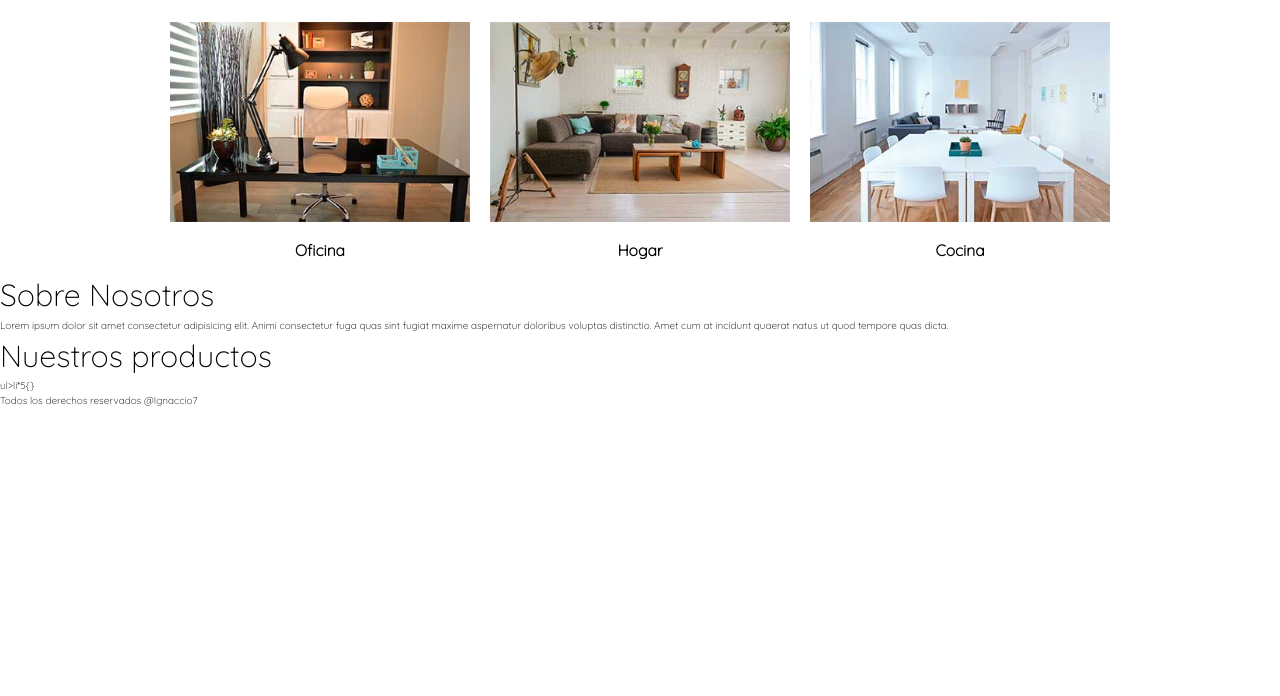
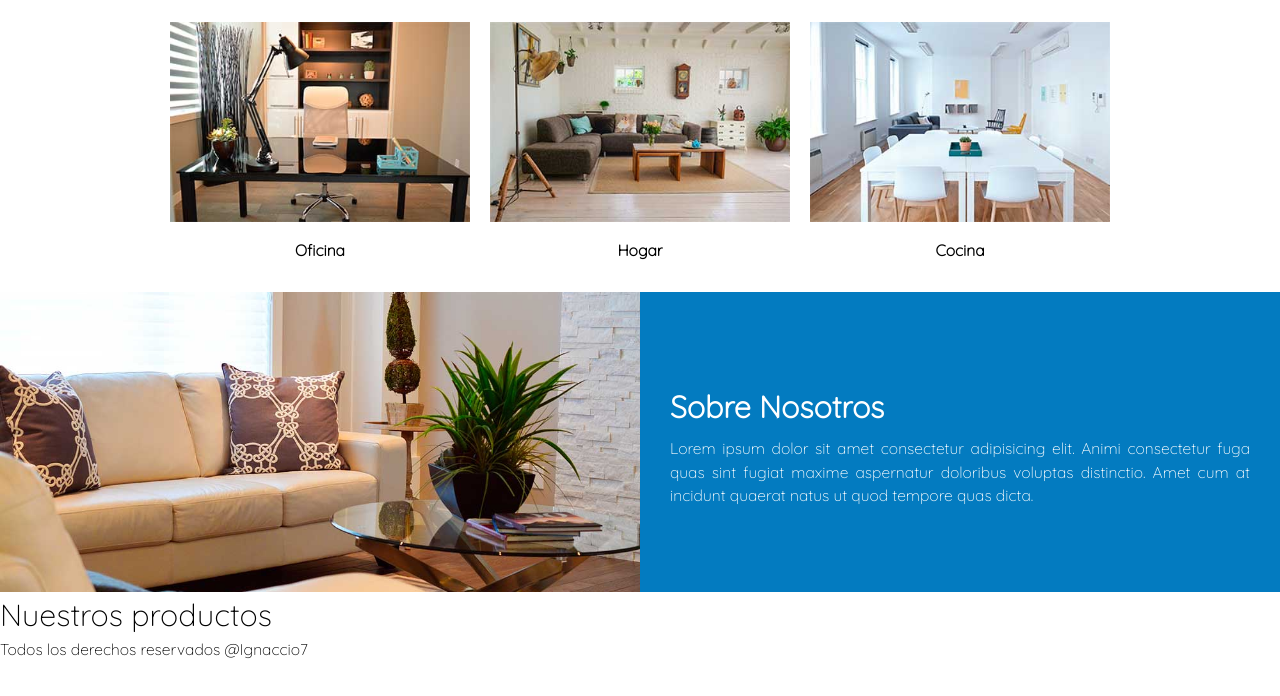
Before and after one commit to ignaccio7/20ProyectosHTMLCSS, a plain HTML site: page ecommerce/index.html in a window 1280 px wide. Shown: the part 765-1461 px from the top of the page. Before the commit the page ends 1173 px from the top, so only its background shows below. Drawn offline with Linux system fonts and the light colour scheme; files whose address does not match are found by name.

Commit message:
Proyecto1 Avanzando seccion sobre nosotros

```diff
--- a/ecommerce/estilosIndex.css
+++ b/ecommerce/estilosIndex.css
@@ -130,6 +130,10 @@ a{
     font-size: var(--step-1);
 }
 
+p{
+    font-size: var(--step-1);
+}
+
 img {
     max-width: 100%;
     height: auto;
@@ -225,3 +229,34 @@ header a:hover{
     background-color: var(--first-color);
     color: #fff;
 }
+
+/**************** About Us **/
+.about-us{
+    margin-top: 2rem;
+    background-color: var(--first-color);
+    color: var(--white-color);
+    display: flex;
+    flex-wrap: wrap;
+    min-height: 30rem;
+    align-items: center;
+}
+.about-us .image{
+    flex: 1 0 35rem;
+    height: 300px;
+    background-color: red;
+    background-image: url('assets/images/nosotros.jpg');
+    background-size: cover;
+    background-repeat: no-repeat;
+    background-position: center;
+}
+
+.about-us h2{
+    font-weight: 600;
+    line-height: 2;
+}
+
+.about-us .description{
+    flex: 1 0 35rem;
+    padding: 3rem;
+    text-align: justify;
+}
--- a/ecommerce/index.html
+++ b/ecommerce/index.html
@@ -49,19 +49,21 @@
     </section>
     <!--------------------CATEGORIES PRODUCTS-------------------->
 
-    <section>
-        <div>
+    <!--------------------ABOUT US-------------------->
+    <section class="about-us">
+        <div class="image">
+        </div>
+        <div class="description">
             <h2>Sobre Nosotros</h2>
             <p>Lorem ipsum dolor sit amet consectetur adipisicing elit. Animi consectetur fuga quas sint fugiat maxime
                 aspernatur doloribus voluptas distinctio. Amet cum at incidunt quaerat natus ut quod tempore quas dicta.
             </p>
         </div>
     </section>
+    <!--------------------ABOUT US-------------------->
 
     <main>
         <h2>Nuestros productos</h2>
-
-        ul>li*5{}
 
     </main>
 
@@ -69,6 +71,8 @@
         <p>Todos los derechos reservados @Ignaccio7 </p>
     </footer>
 
+    <br><br><br><br><br><br><br><br><br><br><br><br><br><br><br><br><br><br><br><br><br><br><br><br><br><br><br><br><br><br><br><br><br><br><br><br><br><br><br><br>
+
 </body>
 
 </html>
```
